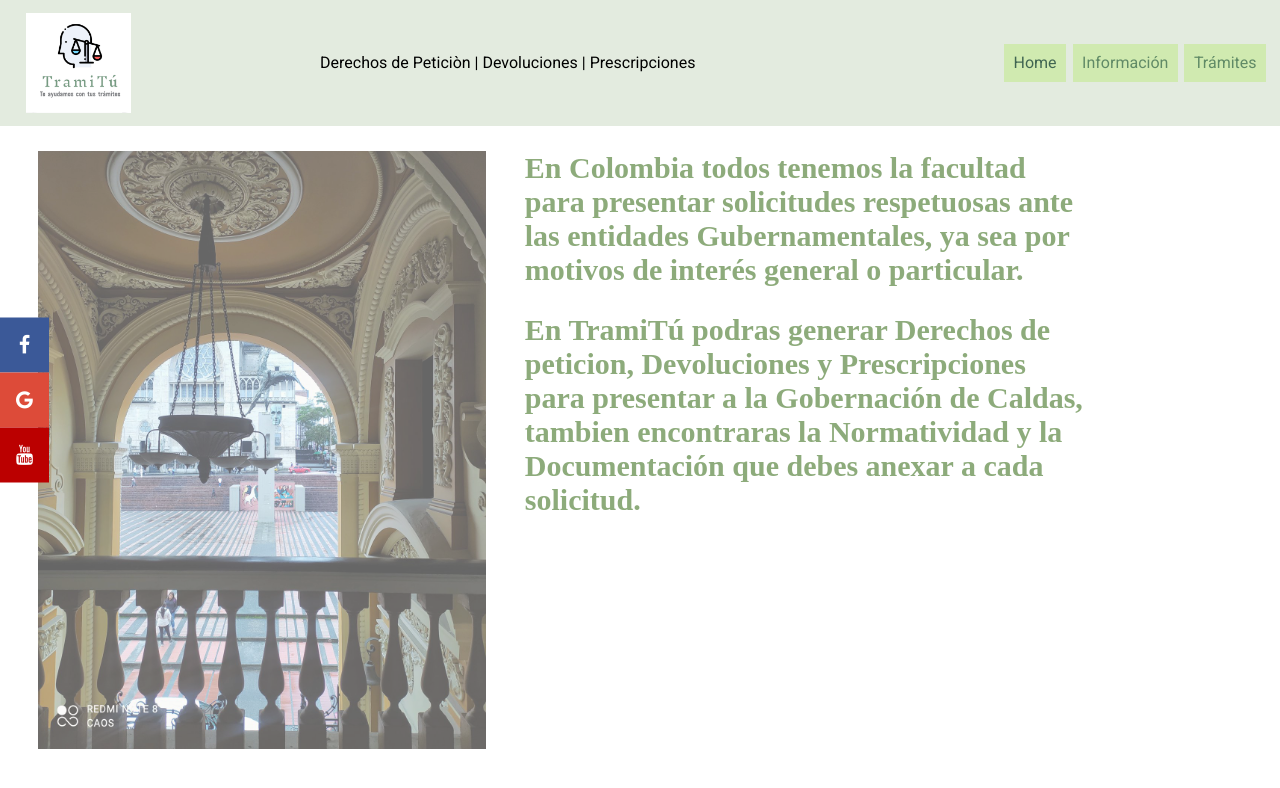
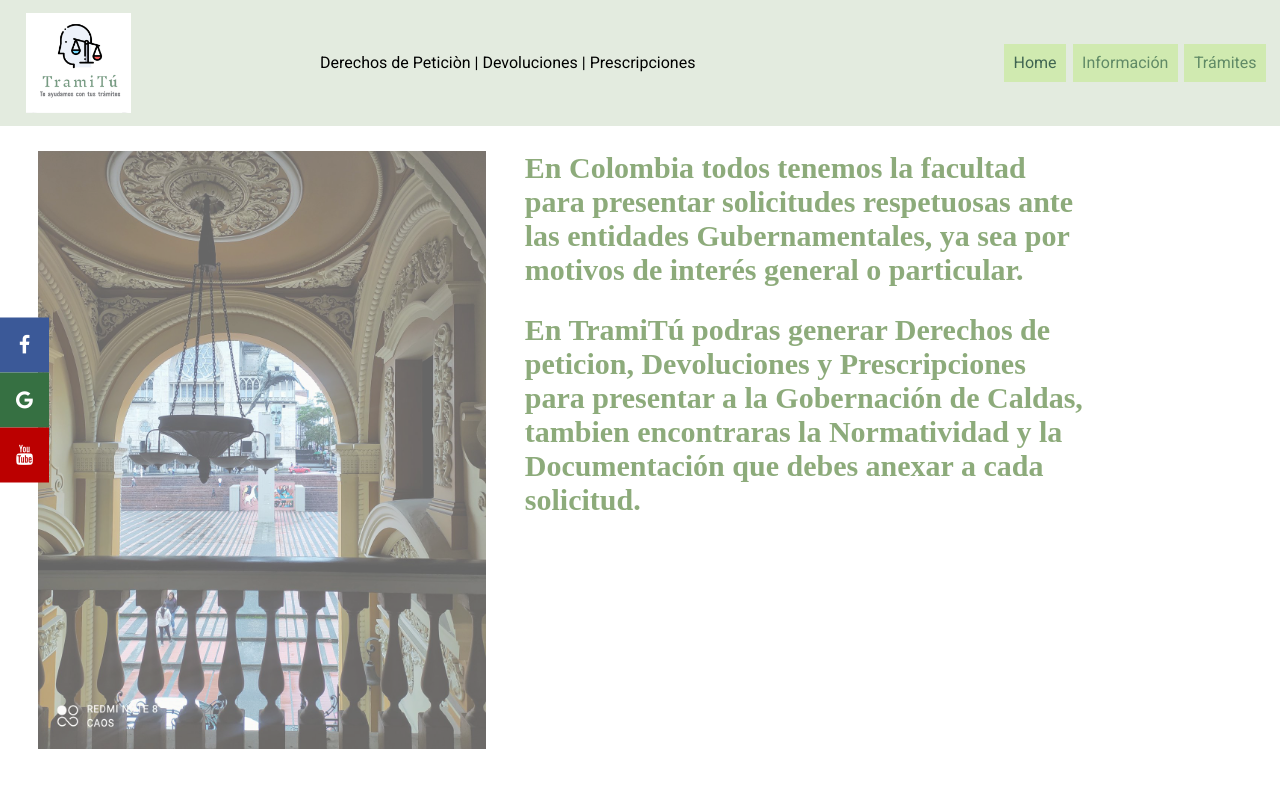
Before and after one commit to CindyCaOs/TramiTuVersionPublic, a Vue app: page / in a window 1280 px wide. Shown: the top 788 px of the page. Built offline with nearby package versions, Linux system fonts and the light colour scheme.

Commit message:
Se actualiza app con atributo target _blank

```diff
--- a/src/components/Home.vue
+++ b/src/components/Home.vue
@@ -15,9 +15,9 @@
 
 <!-- The social media icon bar -->
 <div class="icon-bar">
-  <a href="https://es-la.facebook.com/GobernaciondeCaldas/" class="facebook"><i class="fa fa-facebook"></i></a>
-  <a href="https://www.minjusticia.gov.co/servicio-ciudadano/Documents/ABC_Derecho%20de%20Peticio´n_cartilla.pdf" class="google"><i class="fa fa-google"></i></a>
-  <a href="https://www.youtube.com/watch?v=E-SOGVZlEQo" class="youtube"><i class="fa fa-youtube"></i></a>
+  <a href="https://es-la.facebook.com/GobernaciondeCaldas/" target="_blank" class="facebook"><i class="fa fa-facebook"></i></a>
+  <a href="http://ventanillaunica.caldas.gov.co/peticiones-quejas-y-reclamos/#/login" target="_blank" class="google"><i class="fa fa-google"></i></a>
+  <a href="https://www.youtube.com/watch?v=E-SOGVZlEQo" target="_blank" class="youtube"><i class="fa fa-youtube"></i></a>
 </div>
   </div>
 </template>
@@ -98,18 +98,8 @@
   color: white;
 }
 
-.twitter {
-  background: #55ACEE;
-  color: white;
-}
-
 .google {
-  background: #dd4b39;
-  color: white;
-}
-
-.linkedin {
-  background: #007bb5;
+  background: #367042;
   color: white;
 }
 
--- a/src/components/Tramites.vue
+++ b/src/components/Tramites.vue
@@ -4,13 +4,13 @@
 </div>
 <section id="container">
   <div class="w3-card-4">
-    <a href="/Formulario"><img class="Box_tramite" src="../assets/Derechosdepeticion.png" alt="PQR'S"></a>
+    <a href="/Formulario" target="_blank"><img class="Box_tramite" src="../assets/Derechosdepeticion.png" alt="PQR'S"></a>
   </div>
   <div class="w3-container w3-center">
-    <a href="http://www.lostejos.com"><img class="Box_tramite" src="../assets/Decoluciones.png" alt="PQR'S"></a>
+    <a href="http://www.lostejos.com" target="_blank"><img class="Box_tramite" src="../assets/Decoluciones.png" alt="PQR'S"></a>
   </div>
   <div class="w3-container w3-center">
-    <a href="http://www.lostejos.com"><img class="Box_tramite" src="../assets/prescripcion.png" alt="PQR'S"></a>
+    <a href="http://www.lostejos.com" target="_blank"><img class="Box_tramite" src="../assets/prescripcion.png" alt="PQR'S"></a>
   </div>
 </section>
 
```
